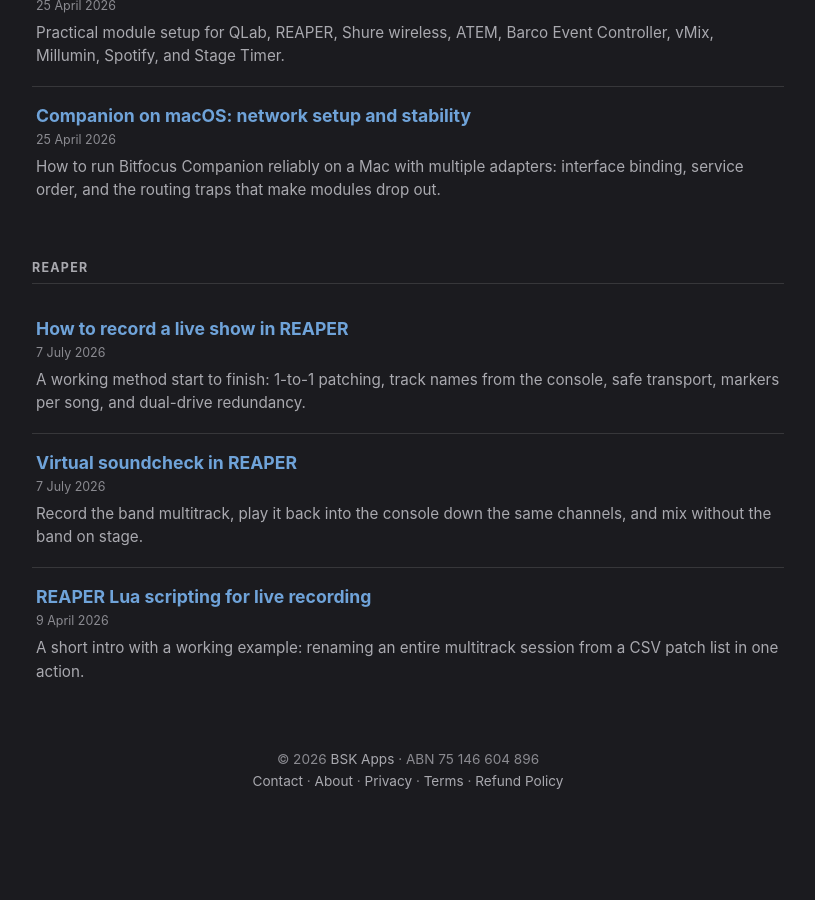
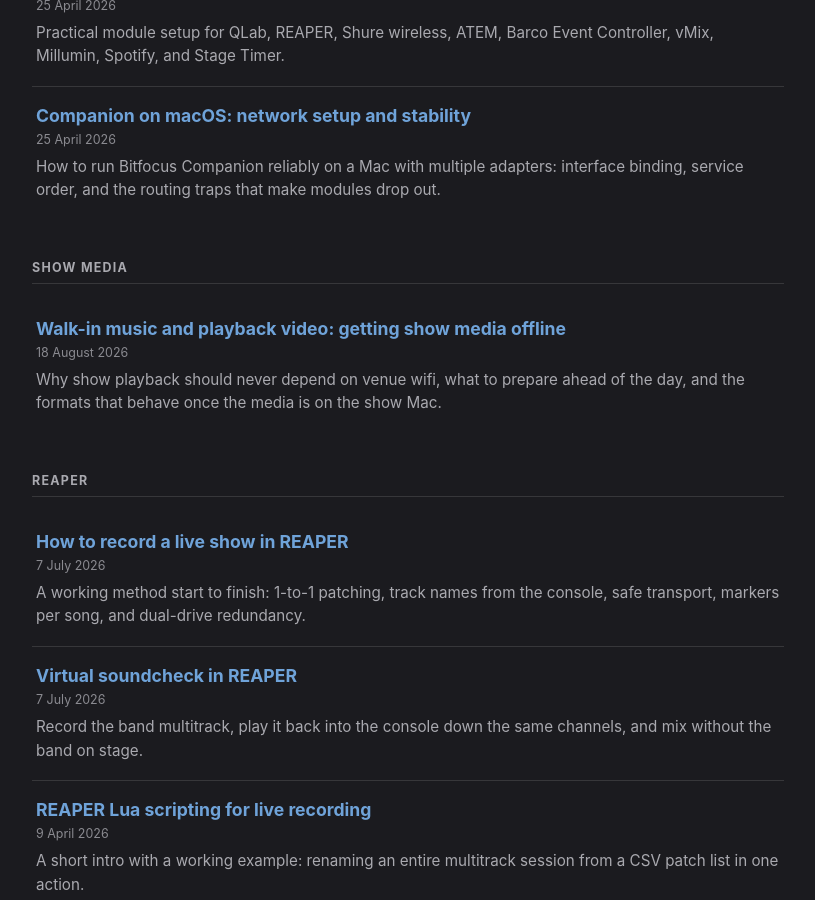
Before and after one commit to BSKapps/bskapps.github.io, a Jekyll site: the page articles/index.html, which Jekyll copies as it is, in a window 1280 px wide and 900 px high, scrolled down 3290 px. Shown: the whole window, without its empty margins (232-1047 px from the left). Built offline with Jekyll 4.4.1, drawn with Linux system fonts in a browser that asks for light colours; before the commit the page ends 4143 px from its top, so only the background shows below that.

Commit message:
Add a show media article for Fetch Puppy

```diff
--- a/articles/index.html
+++ b/articles/index.html
@@ -163,6 +163,14 @@
             <p>How to run Bitfocus Companion reliably on a Mac with multiple adapters: interface binding, service order, and the routing traps that make modules drop out.</p>
         </a>
 
+        <h2 class="section-head">Show Media</h2>
+
+        <a class="post" href="/articles/show-media-offline/">
+            <h2>Walk-in music and playback video: getting show media offline</h2>
+            <span class="date">18 August 2026</span>
+            <p>Why show playback should never depend on venue wifi, what to prepare ahead of the day, and the formats that behave once the media is on the show Mac.</p>
+        </a>
+
         <h2 class="section-head">REAPER</h2>
 
         <a class="post" href="/articles/reaper-live-show-recording/">
--- a/sitemap.xml
+++ b/sitemap.xml
@@ -171,6 +171,11 @@
     <priority>0.6</priority>
   </url>
   <url>
+    <loc>https://bskapps.com/articles/show-media-offline/</loc>
+    <lastmod>2026-08-18</lastmod>
+    <priority>0.6</priority>
+  </url>
+  <url>
     <loc>https://bskapps.com/articles/reaper-lua-cue-workflows/</loc>
     <lastmod>2026-04-09</lastmod>
     <priority>0.6</priority>
```
Also changed, not shown: articles/show-media-offline/index.html (added, +85 -0 lines).
